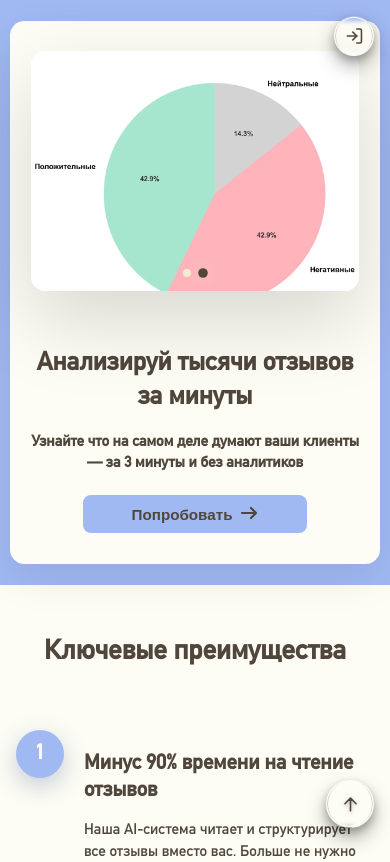
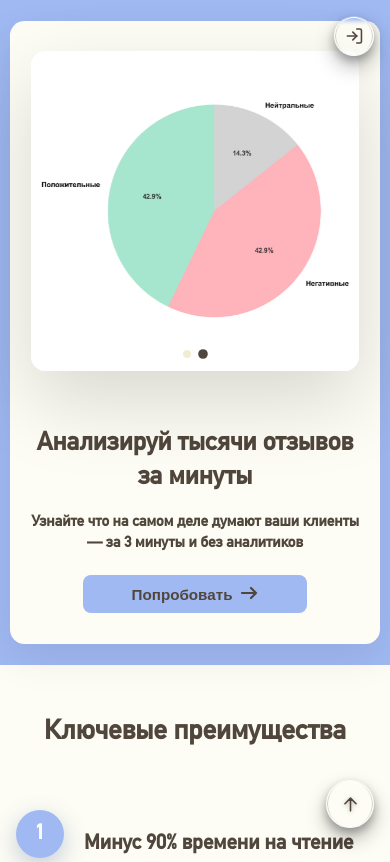
Before and after one commit to HasanovTimur9/review-analysis, a React (Vite) app in the folder frontend/frontend-review-analysis/: page / in a window 390 px wide. Shown: the top 862 px of the page. Built offline with nearby package versions, Linux system fonts and the light colour scheme.

Commit message:
карусель фото

```diff
--- a/frontend/frontend-review-analysis/src/styles/HomePage.css
+++ b/frontend/frontend-review-analysis/src/styles/HomePage.css
@@ -80,7 +80,7 @@
     transform: translateX(0.25rem);
 }
 
-/* Карусель */
+/* Карусель - ОПТИМИЗИРОВАННАЯ */
 .carousel-container {
     position: relative;
     width: 100%;
@@ -89,51 +89,65 @@
     overflow: hidden;
     box-shadow: 0 1.9rem 5rem rgba(0, 0, 0, 0.15);
     background: white;
+    /* Предотвращает скачки */
+    min-height: 20rem;
 }
 
 .carousel-track {
     display: flex;
     width: 100%;
-    height: auto;
-    align-items: center;
+    height: 100%;
     transition: transform 0.8s cubic-bezier(0.7, 0, 0.3, 1);
+    will-change: transform;
 }
 
 .carousel-slide {
-    min-width: 100%;
+    flex: 0 0 100%;
     height: 100%;
+    position: relative;
 }
 
 .carousel-image {
     width: 100%;
     height: 100%;
-    object-fit: cover;
+    object-fit: contain; /* Изменено с cover на contain для лучшего отображения графиков */
     display: block;
+    background: white;
+    padding: 1rem;
+    box-sizing: border-box;
 }
 
 /* Точки-индикаторы */
-.carousel-container .carousel-dots {
+.carousel-dots {
     position: absolute;
     bottom: 1.5rem;
     left: 50%;
     transform: translateX(-50%);
     display: flex;
     gap: 0.75rem;
+    z-index: 10;
 }
 
-.carousel-container .dot {
+.dot {
     width: 0.75rem;
     height: 0.75rem;
     border-radius: 50%;
     background: var(--color-beige);
     cursor: pointer;
     transition: all 0.3s ease;
+    border: none;
+    padding: 0;
 }
 
-.carousel-container .dot.active {
+.dot.active {
     background: var(--color-brown);
     transform: scale(1.3);
     box-shadow: 0 0 1.25rem rgba(255, 255, 255, 0.6);
+}
+
+.dot:hover {
+    background: var(--color-brown);
+    transform: scale(1.2);
 }
 
 /* ========== АДАПТИВНОСТЬ ========== */
@@ -142,6 +156,10 @@
 @media (min-width: 87.5rem) {
     .content-box {
         max-width: min(87.5rem, 80vw);
+    }
+
+    .carousel-container {
+        height: 35rem;
     }
 }
 
@@ -172,7 +190,7 @@
     }
 
     .carousel-container {
-        height: 30rem;
+        height: 28rem;
     }
 
     .arrow {
@@ -220,13 +238,18 @@
         height: 25rem;
         border-radius: 1.3rem;
         order: -1;
+        margin-bottom: 1rem;
+    }
+
+    .carousel-image {
+        padding: 0.8rem;
     }
 
     .arrow {
         font-size: 1.3rem;
     }
 
-    .carousel-container .carousel-dots {
+    .carousel-dots {
         bottom: 1.3rem;
     }
 }
@@ -277,21 +300,25 @@
     }
 
     .carousel-container {
-        height: 21.9rem;
+        height: 22rem;
         border-radius: 1.1rem;
         margin: 0;
+    }
+
+    .carousel-image {
+        padding: 0.6rem;
     }
 
     .arrow {
         font-size: 1.1rem;
     }
 
-    .carousel-container .carousel-dots {
+    .carousel-dots {
         bottom: 1.1rem;
         gap: 0.6rem;
     }
 
-    .carousel-container .dot {
+    .dot {
         width: 0.6rem;
         height: 0.6rem;
     }
@@ -335,26 +362,30 @@
     }
 
     .carousel-container {
-        height: 17.5rem;
+        height: 18rem;
         border-radius: 1rem;
         margin: 0;
+    }
+
+    .carousel-image {
+        padding: 0.5rem;
     }
 
     .arrow {
         font-size: 1rem;
     }
 
-    .carousel-container .carousel-dots {
+    .carousel-dots {
         bottom: 0.9rem;
         gap: 0.5rem;
     }
 
-    .carousel-container .dot {
+    .dot {
         width: 0.5rem;
         height: 0.5rem;
     }
 
-    .carousel-container .dot.active {
+    .dot.active {
         transform: scale(1.2);
     }
 }
@@ -388,8 +419,16 @@
     }
 
     .carousel-container {
-        height: 15rem;
+        height: 16rem;
         border-radius: 0.9rem;
+    }
+
+    .carousel-image {
+        padding: 0.4rem;
+    }
+
+    .carousel-dots {
+        bottom: 0.8rem;
     }
 }
 
@@ -425,25 +464,29 @@
     }
 
     .carousel-container {
-        height: 13rem;
+        height: 14rem;
         border-radius: 0.8rem;
+    }
+
+    .carousel-image {
+        padding: 0.3rem;
     }
 
     .arrow {
         font-size: 0.9rem;
     }
 
-    .carousel-container .carousel-dots {
+    .carousel-dots {
         bottom: 0.6rem;
         gap: 0.3rem;
     }
 
-    .carousel-container .dot {
+    .dot {
         width: 0.4rem;
         height: 0.4rem;
     }
 
-    .carousel-container .dot.active {
+    .dot.active {
         transform: scale(1.1);
     }
 }
@@ -472,12 +515,16 @@
     }
 
     .carousel-container {
-        height: 12rem;
+        height: 14rem;
     }
 
     .try-button {
         padding: 0.4rem 1rem;
         font-size: 0.9rem;
+    }
+
+    .carousel-dots {
+        bottom: 0.7rem;
     }
 }
 
@@ -498,7 +545,22 @@
     }
 
     .carousel-container {
-        height: 10rem;
+        height: 12rem;
+    }
+
+    .carousel-dots {
+        bottom: 0.5rem;
+    }
+}
+
+/* Особые стили для очень широких экранов */
+@media (min-width: 120rem) {
+    .carousel-container {
+        height: 40rem;
+    }
+
+    .carousel-image {
+        padding: 2rem;
     }
 }
 
@@ -513,6 +575,16 @@
     .try-button:hover .arrow {
         transform: none;
     }
+
+    .dot:hover {
+        transform: none;
+        background: var(--color-beige);
+    }
+
+    .dot.active:hover {
+        transform: scale(1.3);
+        background: var(--color-brown);
+    }
 }
 
 /* Улучшение доступности */
@@ -522,7 +594,8 @@
     }
 
     .try-button,
-    .arrow {
+    .arrow,
+    .dot {
         transition: none;
     }
 
@@ -533,6 +606,10 @@
     .try-button:hover .arrow {
         transform: none;
     }
+
+    .dot.active {
+        transform: scale(1.1);
+    }
 }
 
 /* Поддержка высокопиксельных экранов */
@@ -540,6 +617,10 @@
     .content-box {
         -webkit-font-smoothing: antialiased;
         -moz-osx-font-smoothing: grayscale;
+    }
+
+    .carousel-image {
+        image-rendering: crisp-edges;
     }
 }
 
@@ -554,7 +635,6 @@
     padding: 0.6rem;
     background: rgba(255, 255, 255, 0.05);
     backdrop-filter: blur(2px);
-    -webkit-backdrop-filter: blur(2px);
     border: 0.0625rem solid rgba(255, 255, 255, 0.15);
     border-radius: 50%;
     color: var(--color-brown);
@@ -629,7 +709,6 @@
     }
 }
 
-/* Убедимся, что контент бокс никогда не касается краев экрана */
 @media (max-width: 23.4375rem) {
     .page-container {
         padding-left: 0.5rem;
```
